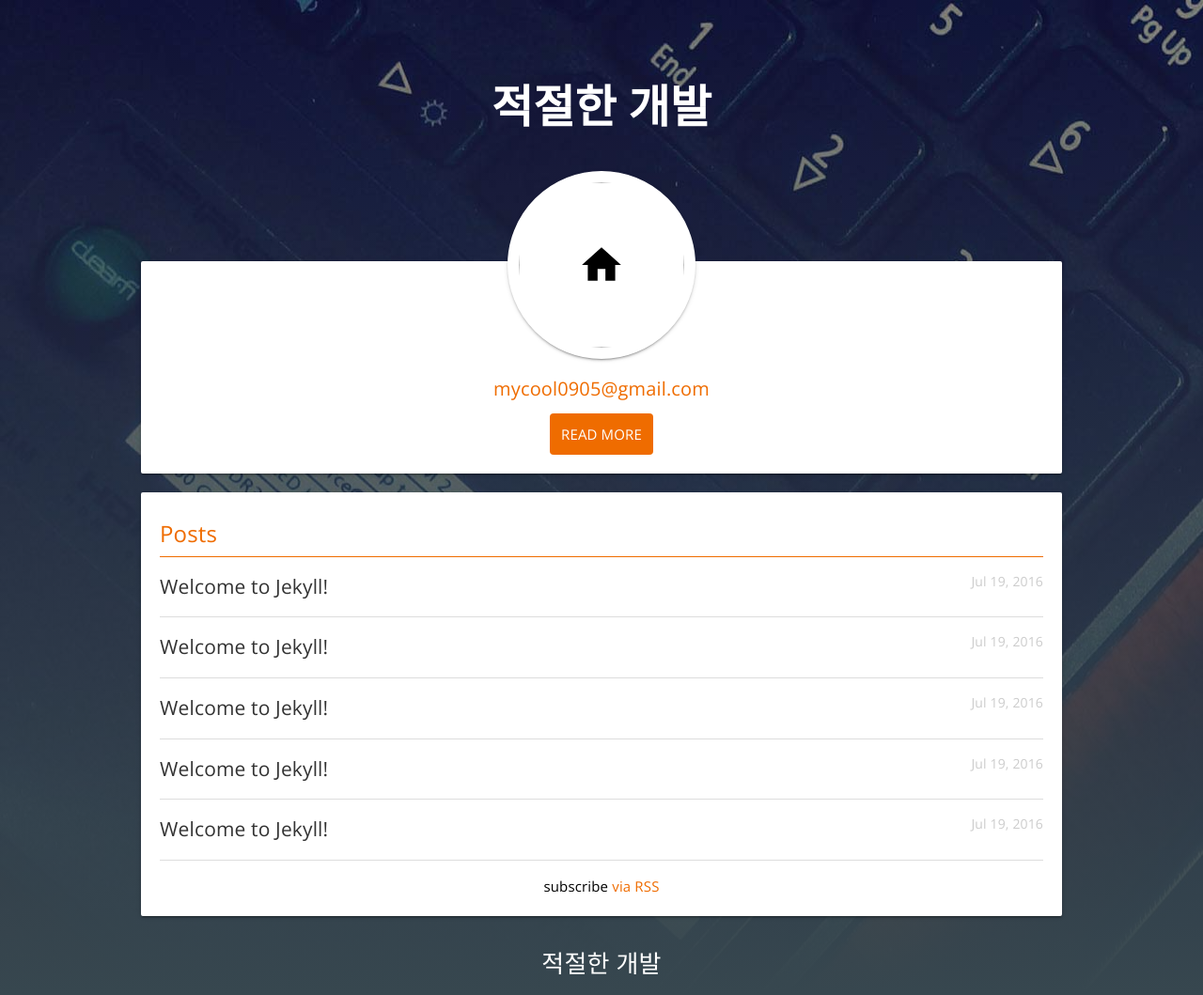
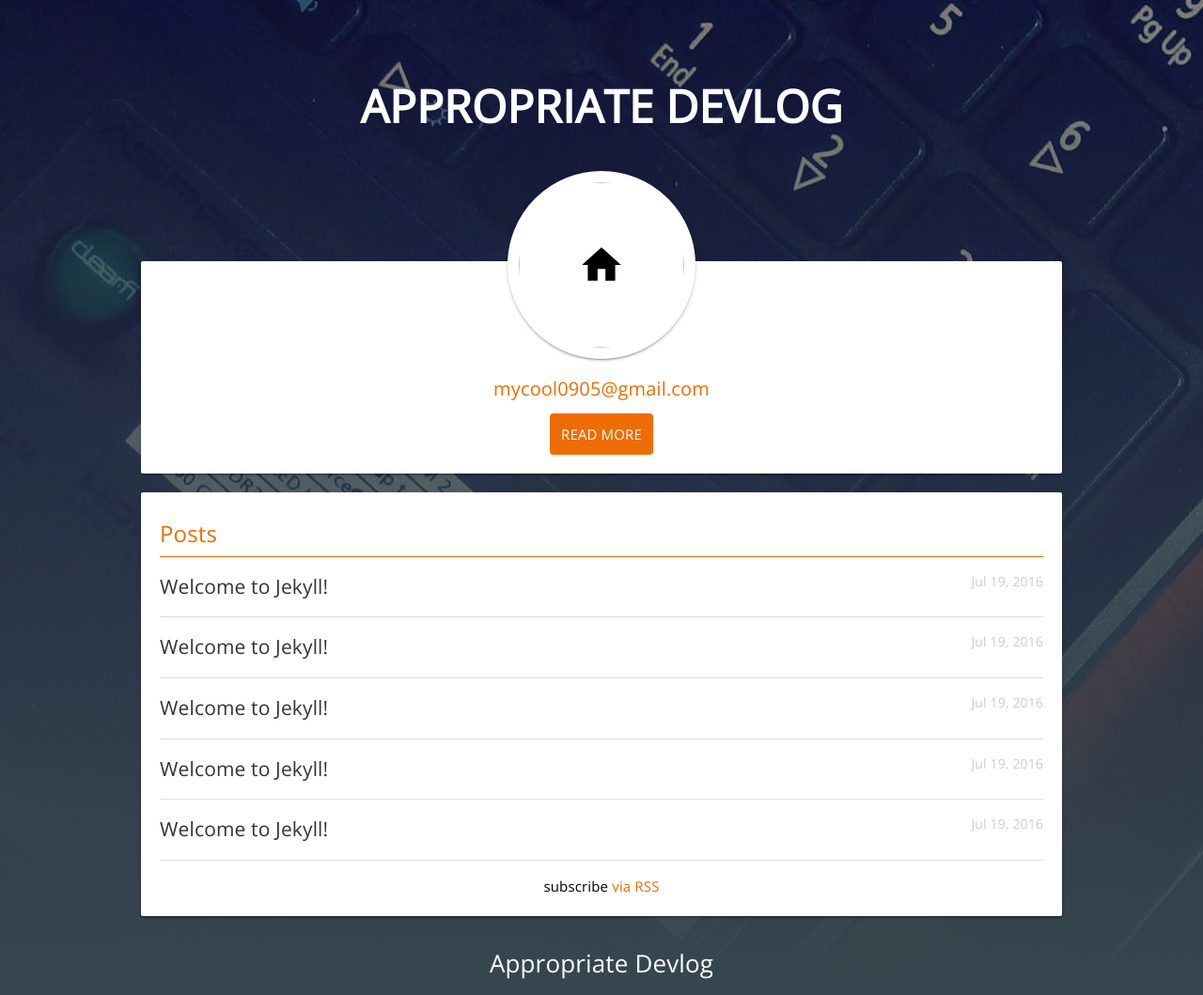
Before and after one commit to mycool0905/mycool0905.github.io, a Jekyll site: the page built from index.html, in a window 1280 px wide. Shown: the whole page at 94% size. Built offline with Jekyll 4.4.1, drawn with Linux system fonts in a browser that asks for light colours.

Commit message:
Profile Changed

```diff
--- a/_config.yml
+++ b/_config.yml
@@ -6,13 +6,14 @@
 # 'jekyll serve'. If you change this file, please restart the server process.
 
 # Site settings
-title: 적절한 개발
+title: Appropriate Devlog
+brief-intro: BE Developer
 email: mycool0905@gmail.com
 description:
 baseurl: "" # the subpath of your site, e.g. /blog
 url: "https://mycool0905.github.io/" # the base hostname & protocol for your site
-twitter_username: jekyllrb
-github_username:  jekyll
+github_username: mycool0905
+insta_username: wan__gi
 
 # Build settings
 markdown: kramdown
```
